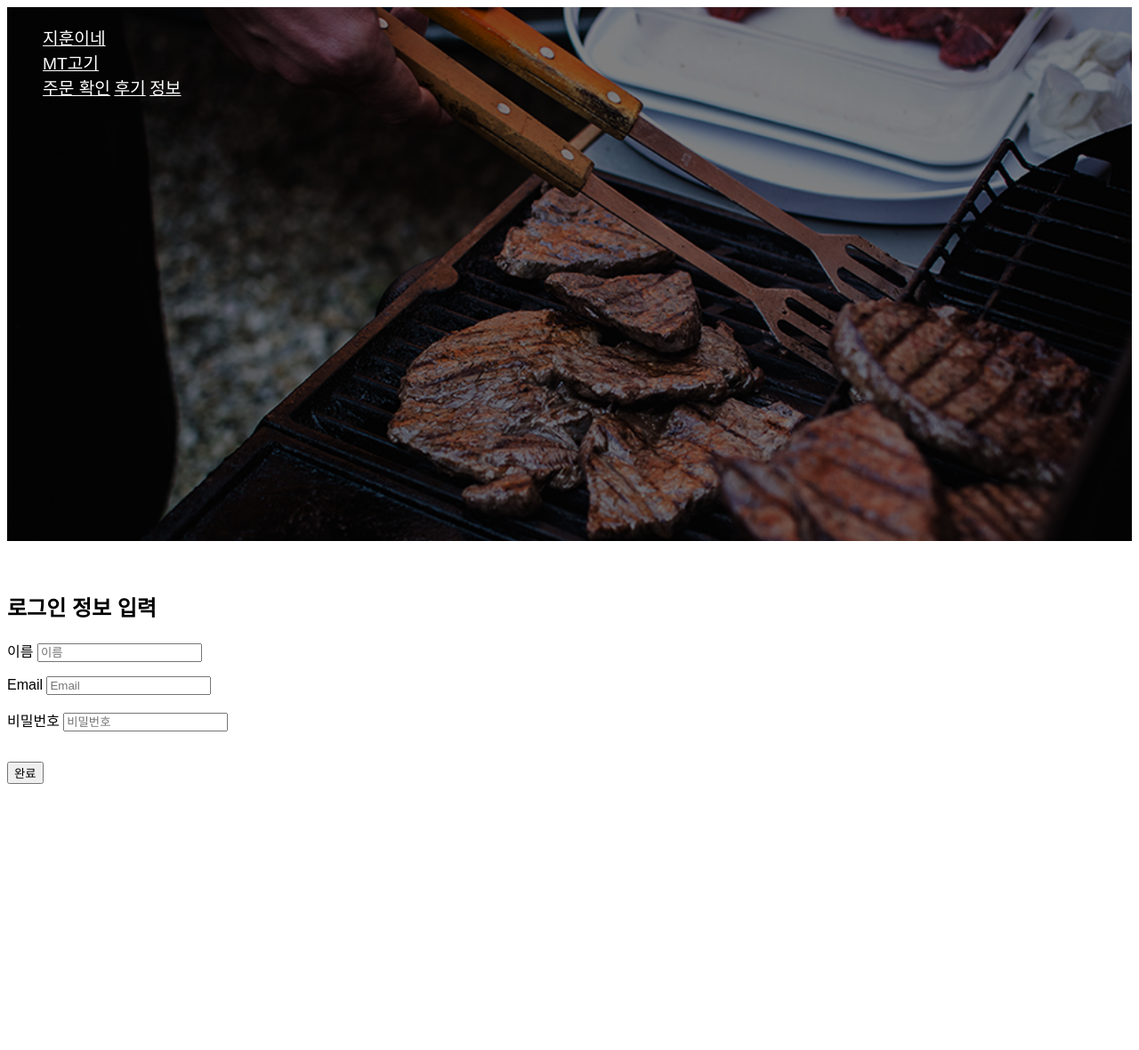
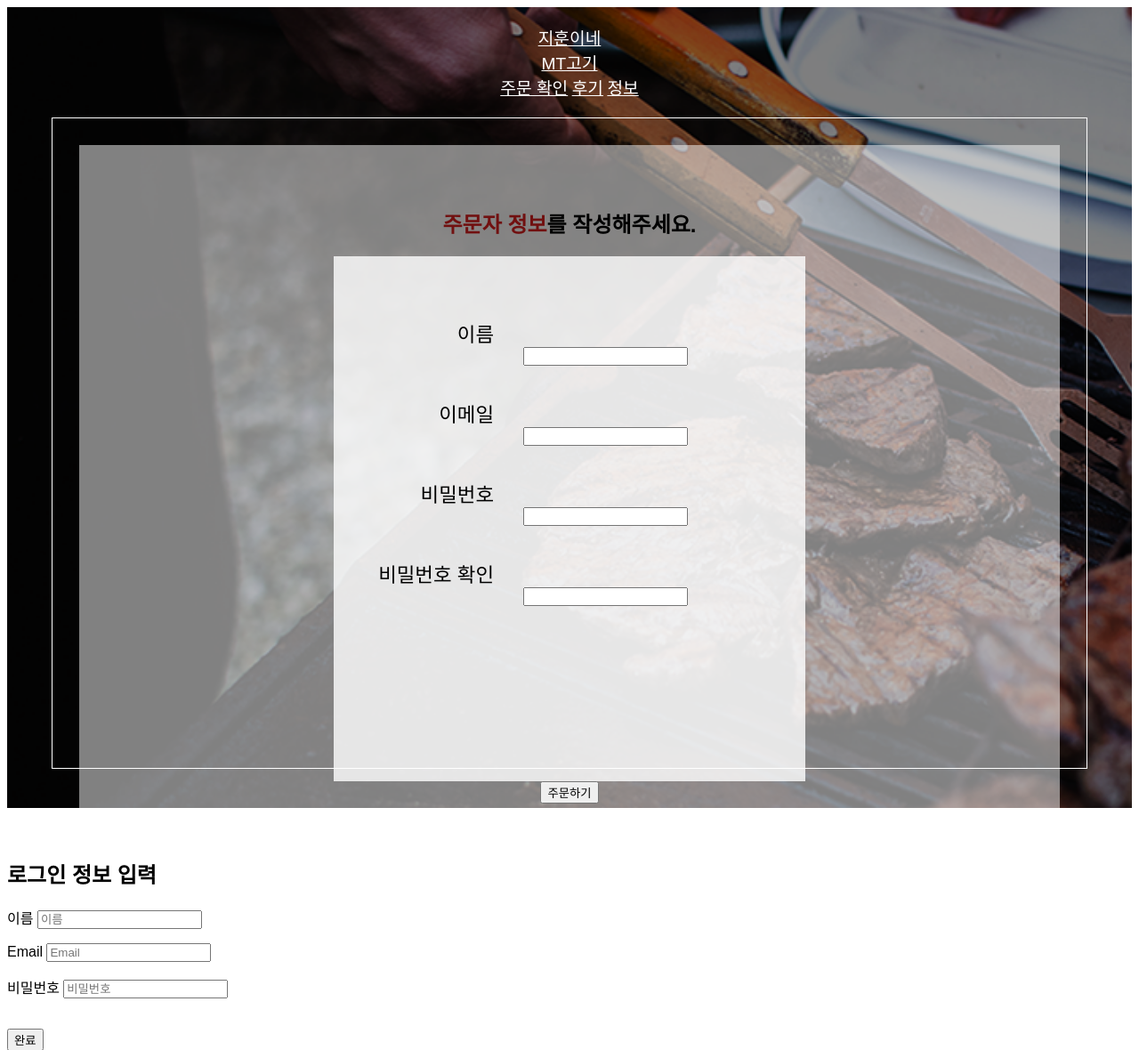
Before and after one commit to MTmeat/jihun-MT-meat, a Django app: page /orderers/login/ in a window 1280 px wide. Shown: the top 1180 px of the page at 89% size. Before the commit the page ends 881 px from the top, so only its background shows below. Run offline with Django 3.2, Linux system fonts and the light colour scheme; some libraries are stand-ins or nearby versions; some web fonts are replaced.

Commit message:
Login page UI

```diff
--- a/jihunMTmeat/order/templates/login.html
+++ b/jihunMTmeat/order/templates/login.html
@@ -9,8 +9,46 @@
 
 <div id="login">
     {% include 'nav_bar.html' %}
-
-
+    <div class="highlight-border">
+        <div class="white-board">
+            <h2><span class="highlight-text">주문자 정보</span>를 작성해주세요.</h2>
+            <div class="deep-white-board">
+                <div class="input-box">
+                    <div class="input-label">
+                        <span>이름</span>
+                    </div>
+                    <div class="ui large input">
+                        <input type="text">
+                    </div>
+                </div>
+                <div class="input-box">
+                    <div class="input-label">
+                        <span>이메일</span>
+                    </div>
+                    <div class="ui large input">
+                        <input type="email">
+                    </div>
+                </div>
+                <div class="input-box">
+                    <div class="input-label">
+                        <span>비밀번호</span>
+                    </div>
+                    <div class="ui large input">
+                        <input type="password">
+                    </div>
+                </div>
+                <div class="input-box">
+                    <div class="input-label">
+                        <span>비밀번호 확인</span>
+                    </div>
+                    <div class="ui large input">
+                        <input type="password">
+                    </div>
+                </div>
+            </div>
+            <button>주문하기</button>
+        </div>
+    </div>
 </div>
 
 <!-- Contact Section -->
--- a/jihunMTmeat/static/css/style.css
+++ b/jihunMTmeat/static/css/style.css
@@ -56,23 +56,56 @@
 }
 
 
-#login{
+#login {
     background-image: url("/static/img/meat2.png");
-    height: 600px;
+    height: 900px;
+    width: 100%;
     background-repeat: no-repeat;
     background-size: cover;
-    /*text-align: center;*/
-    /*color: #FFFFFF;*/
-    /*padding-top: 20px;*/
-    /*padding-left: 40px;*/
-    /*padding-right: 40px;*/
+    text-align: center;
 }
 
+#login .highlight-border {
+    padding: 0;
+    height: 730px;
+}
+
+#login .white-board {
+    margin: 30px;
+    padding: 30px;
+    padding-top: 50px;
+    height: 670px;
+}
+
+#login .deep-white-board {
+    margin: auto;
+    padding: 60px 0px 80px 30px;
+    width: 500px;
+    height: 450px;
+}
+
+#login .input-box {
+    width: 400px;
+    height: 90px;
+}
+
+#login .input-box .input-label {
+    margin-top: 10px;
+    padding-right: 15px;
+    font-size: 140%;
+    width: 150px;
+    float: left;
+    text-align: right;
+}
+
+#login .input-box div {
+    width: 250px;
+    float: right;
+}
 
 body {
     font-family: 'Hanna', sans-serif;
     font-size: 100%;
-
 }
 
 h2 {
@@ -95,8 +128,8 @@ h2 {
 }
 
 .white-board {
+    background-color: rgba(255, 255, 255, 0.5);
     padding: 20px;
-    background-color: rgba(255, 255, 255, 0.5);
 }
 
 .deep-white-board {
```
